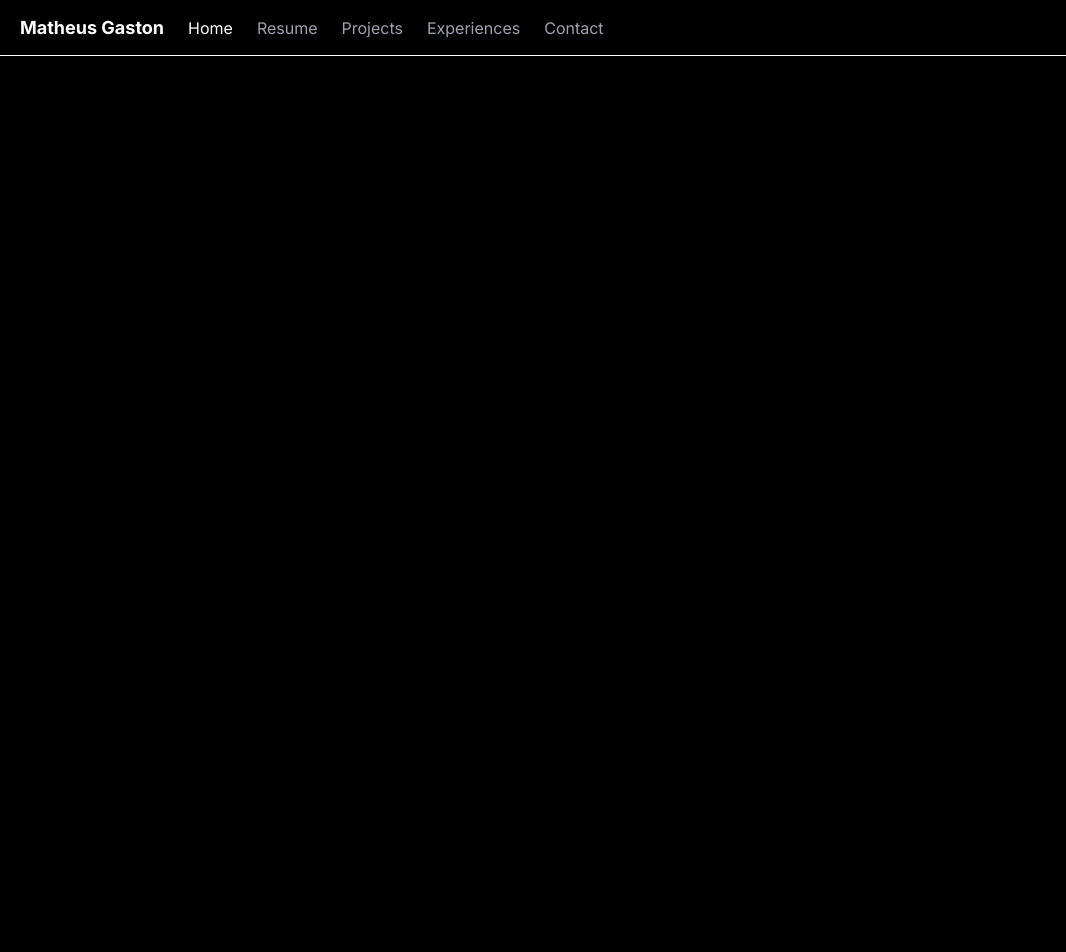
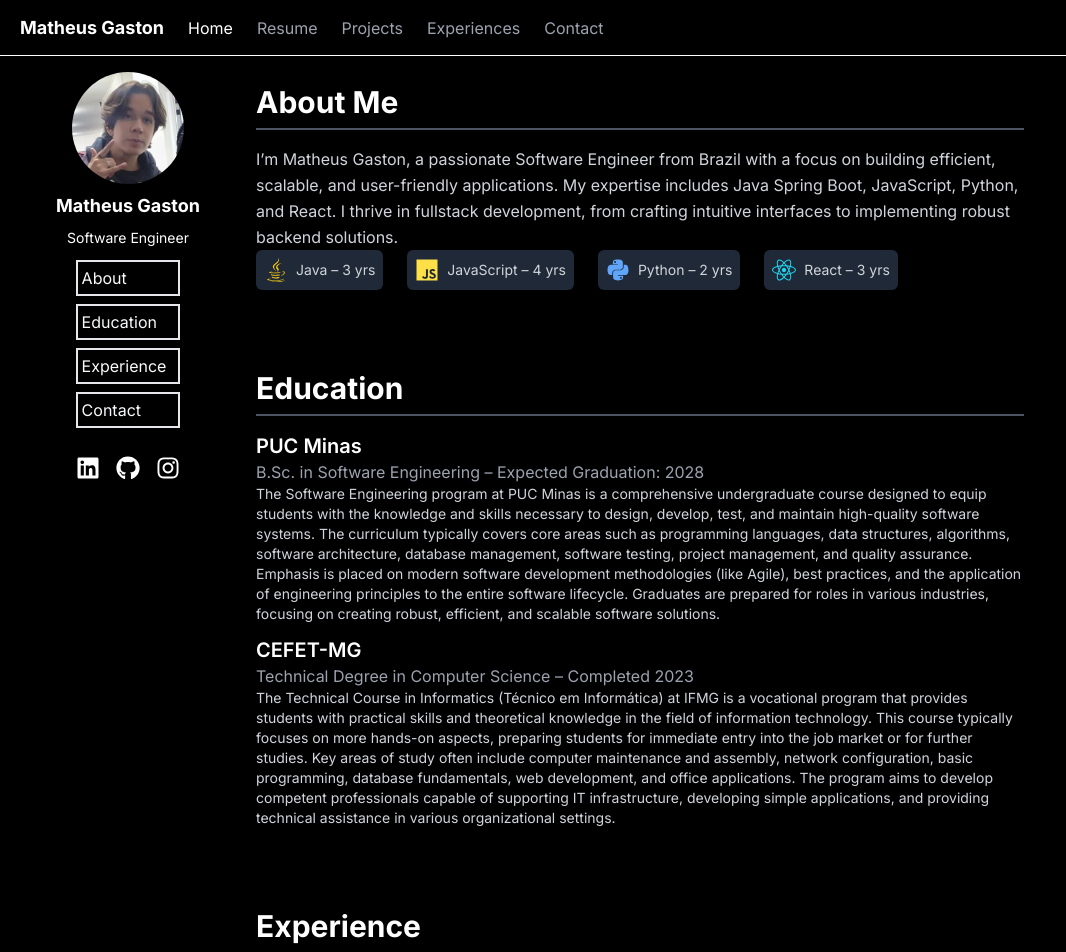
Before and after one commit to MirellyAlvarenga/gastondev, a Next.js app: page / in a window 1280 px wide. Shown: the top 952 px of the page, without its empty margins (0-1066 px from the left). Before the commit the page ends 800 px from the top, so only its background shows below. Built offline with nearby package versions, Linux system fonts and the light colour scheme.

Commit message:
feat: home page mockup

```diff
--- a/app/(home)/_components/sections/Aside.tsx
+++ b/app/(home)/_components/sections/Aside.tsx
@@ -2,7 +2,7 @@
 
 const Aside = () => {
   return (
-    <div>Aside</div>
+    <div className='bg-white'>Aside</div>
   )
 }
 
--- a/app/(home)/page.tsx
+++ b/app/(home)/page.tsx
@@ -1,11 +1,145 @@
+import Link from "next/link";
 import Aside from "./_components/sections/Aside";
+import { FaLinkedin, FaGithub, FaInstagram, FaJava, FaPython, FaReact, FaJs} from "react-icons/fa";
 
 export default function Home() {
   return (
     <>
+      <div className='flex justify-center items-center py-2 mt-2 text-white bg-black'>
+        <aside className="fixed top-14 left-0 w-64 h-[calc(100vh-64px)] flex flex-col items-center p-4">
+          <img src="/images/Gaston.jpg" alt="" className='rounded-full outline-1 outline-offset-4 drop-shadow-lg drop-shadow-black w-1/2'/>
+          <h1 className='text-lg font-bold p-2'>Matheus Gaston</h1>
+          <h2 className='text-sm'>Software Engineer</h2>
+          <div className='flex flex-col items-center p-2'>
+            <Link href="#about" className='border-2 border-solid w-full bg-black text-slate-50 m-1 p-1'>About</Link>
+            <Link href="#education" className='border-2 border-solid w-full bg-black text-slate-50 m-1 p-1'>Education</Link>
+            <Link href="#experience" className='border-2 border-solid w-full bg-black text-slate-50 m-1 p-1'>Experience</Link>
+            <Link href="/contact" className='border-2 border-solid w-full bg-black text-slate-50 m-1 p-1'>Contact</Link>
+          </div>
+          <div className="flex gap-4 my-2 p-2">
+            <a
+              href="https://www.linkedin.com/in/matheus-gaston"
+              target="_blank"
+              rel="noopener noreferrer"
+              className="text-white hover:text-blue-300 text-2xl"
+            >
+              <FaLinkedin />
+            </a>
+            <a
+              href="https://github.com/gastonzinhow"
+              target="_blank"
+              rel="noopener noreferrer"
+              className="text-white hover:text-gray-300 text-2xl"
+            >
+              <FaGithub />
+            </a>
+            <a
+              href="https://instagram.com/gastonzinhow"
+              target="_blank"
+              rel="noopener noreferrer"
+              className="text-white hover:text-pink-300 text-2xl"
+            >
+              <FaInstagram />
+            </a>
+          </div>
+        </aside>
+        <div id='main'className="flex-1 py-16 w-full bg-gradient-to-b pl-64 to-black space-y-20">
+          <section id="about" className="max-w-3xl">
+            <h2 className="text-3xl font-bold border-b-2 border-gray-600 pb-2 mb-4">
+              About Me
+            </h2>
+            <p className="text-gray-300 leading-relaxed">
+              I’m Matheus Gaston, a passionate Software Engineer from Brazil with a focus
+              on building efficient, scalable, and user-friendly applications. My expertise
+              includes Java Spring Boot, JavaScript, Python, and React. I thrive in
+              fullstack development, from crafting intuitive interfaces to implementing
+              robust backend solutions.
+            </p>
+            <div className="flex flex-wrap gap-6">
+              <div className="flex items-center gap-2 bg-gray-800 p-2 rounded-md">
+                <FaJava className="text-2xl text-yellow-400" />
+                <span className="text-gray-300 text-sm">Java – 3 yrs</span>
+              </div>
+
+              <div className="flex items-center gap-2 bg-gray-800 p-2 rounded-md">
+                <FaJs className="text-2xl text-yellow-300" />
+                <span className="text-gray-300 text-sm">JavaScript – 4 yrs</span>
+              </div>
+
+              <div className="flex items-center gap-2 bg-gray-800 p-2 rounded-md">
+                <FaPython className="text-2xl text-blue-400" />
+                <span className="text-gray-300 text-sm">Python – 2 yrs</span>
+              </div>
+
+              <div className="flex items-center gap-2 bg-gray-800 p-2 rounded-md">
+                <FaReact className="text-2xl text-cyan-400" />
+                <span className="text-gray-300 text-sm">React – 3 yrs</span>
+              </div>
+            </div>
+          </section>
+
+          <section id="education" className="max-w-3xl">
+            <h2 className="text-3xl font-bold border-b-2 border-gray-600 pb-2 mb-4">
+              Education
+            </h2>
+            <div className="space-y-3">
+              <div>
+                <h3 className="text-xl font-semibold">PUC Minas</h3>
+                <p className="text-gray-400">
+                  B.Sc. in Software Engineering – Expected Graduation: 2028
+                </p>
+                <p className="text-gray-300 text-sm">
+                  The Software Engineering program at PUC Minas is a comprehensive undergraduate course designed to
+                  equip students with the knowledge and skills necessary to design, develop, test, and maintain
+                  high-quality software systems. The curriculum typically covers core areas such as programming
+                  languages, data structures, algorithms, software architecture, database management, software testing,
+                  project management, and quality assurance. Emphasis is placed on modern software development methodologies
+                  (like Agile), best practices, and the application of engineering principles to the entire software lifecycle.
+                  Graduates are prepared for roles in various industries, focusing on creating robust, efficient, and scalable software solutions.
+                </p>
+              </div>
+              <div>
+                <h3 className="text-xl font-semibold">CEFET-MG</h3>
+                <p className="text-gray-400">
+                  Technical Degree in Computer Science – Completed 2023
+                </p>
+                <p className="text-gray-300 text-sm">
+                  The Technical Course in Informatics (Técnico em Informática) at IFMG is a vocational program that provides students with practical skills
+                  and theoretical knowledge in the field of information technology. This course typically focuses on more hands-on aspects, preparing students
+                  for immediate entry into the job market or for further studies. Key areas of study often include computer maintenance and assembly, network
+                  configuration, basic programming, database fundamentals, web development, and office applications. The program aims to develop competent professionals
+                  capable of supporting IT infrastructure, developing simple applications, and providing technical assistance in various organizational settings.
+                </p>
+              </div>
+            </div>
+          </section>
+
+          <section id="experience" className="max-w-3xl">
+            <h2 className="text-3xl font-bold border-b-2 border-gray-600 pb-2 mb-4">
+              Experience
+            </h2>
+            <div className="space-y-3">
+              <div>
+                <h3 className="text-xl font-semibold">Fullstack Developer Intern – Uaify</h3>
+                <p className="text-gray-400">2024</p>
+                <p className="text-gray-300 text-sm">
+                  Developed and maintained landing pages, integrated REST APIs, and built
+                  internal tools for data management.
+                </p>
+              </div>
+              <div>
+                <h3 className="text-xl font-semibold">Freelance Projects</h3>
+                <p className="text-gray-300 text-sm">
+                  Worked on multiple projects including e-commerce platforms, parking
+                  management systems, and AI-powered meeting recap tools.
+                </p>
+              </div>
+            </div>
+          </section>
+        </div>
+      </div>
       <div>
-        <Aside />
-        Home
+
       </div>
     </>
   )
--- a/app/NavBar.tsx
+++ b/app/NavBar.tsx
@@ -14,7 +14,7 @@
       { label: 'Contact', href: '/contact'},
   ]
 return (
-  <nav className='flex space-x-6 border-b border-white bg-black mb-5 px-5 h-14 items-center text-white'>
+  <nav className='fixed w-full flex space-x-6 border-b border-white bg-black px-5 h-14 items-center text-white z-50'>
       <Link href="/" className="text-white font-bold text-lg">Matheus Gaston</Link>
       <ul className='flex space-x-6'>
           {links.map(link =>
--- a/app/contact/page.tsx
+++ b/app/contact/page.tsx
@@ -2,7 +2,7 @@
 
 const ContactPage = () => {
   return (
-    <div className="min-h-screen bg-black text-white p-8">
+    <div className="min-h-screen bg-black text-white p-8 py-16">
       <div className="max-w-6xl mx-auto grid md:grid-cols-2 gap-8">
         {/* ESQUERDA */}
         <div>
--- a/app/globals.css
+++ b/app/globals.css
@@ -12,7 +12,21 @@
   }
 }
 
+* {
+  margin: 0;
+  padding: 0;
+  box-sizing: border-box;
+}
+html {
+  margin: 0;
+  padding: 0;
+  box-sizing: border-box;
+}
 body {
   color: rgb(var(--foreground-rgb));
   background-color: black;
 }
+
+#main {
+  padding-top: 60px;
+}
--- a/app/layout.tsx
+++ b/app/layout.tsx
@@ -6,8 +6,11 @@
 const inter = Inter({ subsets: ['latin'] })
 
 export const metadata: Metadata = {
-  title: 'Portifólio',
+  title: 'Matheus Gaston - Portfolio',
   description: 'Generated by create next app',
+  icons: {
+    icon: '/'
+  }
 }
 
 export default function RootLayout({
@@ -19,7 +22,7 @@
   <html lang="en">
     <body className={inter.className}>
       <NavBar />
-      <main>{children}</main>
+      <main className='pt-2'>{children}</main>
     </body>
   </html>
 )
--- a/app/projects/page.tsx
+++ b/app/projects/page.tsx
@@ -3,7 +3,7 @@
 
 const ProjectsPage = () => {
 return (
-  <div className="min-h-screen bg-black text-white p-8">
+  <div className="min-h-screen bg-black text-white p-8 py-16">
     <h1 className="text-5xl font-bold text-center mb-12">PROJECTS</h1>
 
     <section className="flex flex-col lg:flex-row bg-black rounded-lg overflow-hidden shadow-lg mb-12 border border-white rounded-xl">
--- a/app/resume/page.tsx
+++ b/app/resume/page.tsx
@@ -13,7 +13,7 @@
 };
 
 return (
-  <div className="min-h-screen bg-black text-white p-8 flex flex-col items-center">
+  <div className="min-h-screen bg-black text-white py-16 p-8 flex flex-col items-center">
     <h1 className="text-5xl font-bold text-center mb-8">RESUME</h1>
 
     <div className="flex space-x-4 mb-8">
--- a/package.json
+++ b/package.json
@@ -21,6 +21,7 @@
     "postcss": "^8.5.6",
     "react": "^19.1.1",
     "react-dom": "^19.1.1",
+    "react-icons": "^5.5.0",
     "typescript": "5.9.2"
   },
   "devDependencies": {
```
Also changed, not shown: 1 other file (tests, documents, lock files or other folders).
